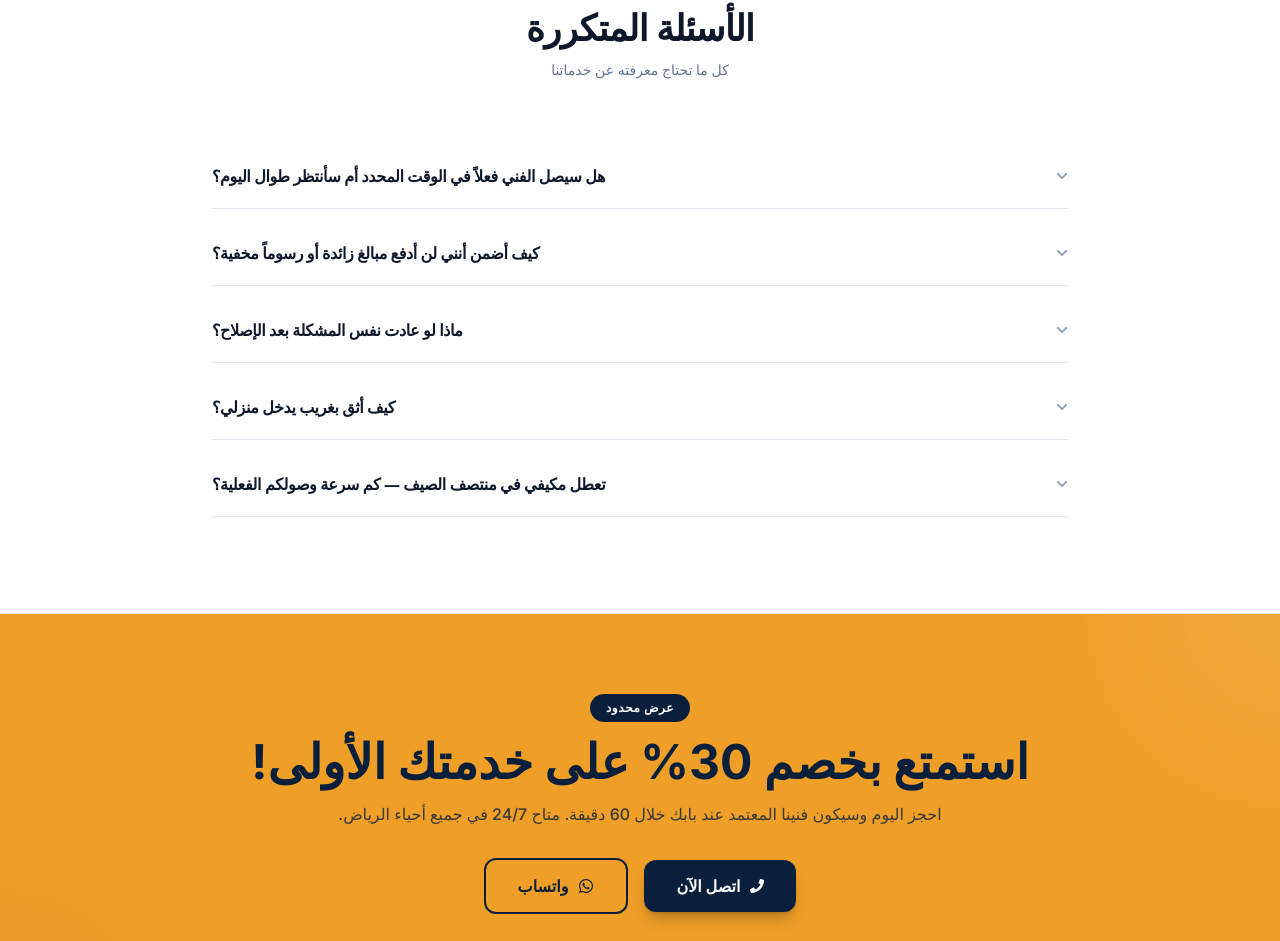
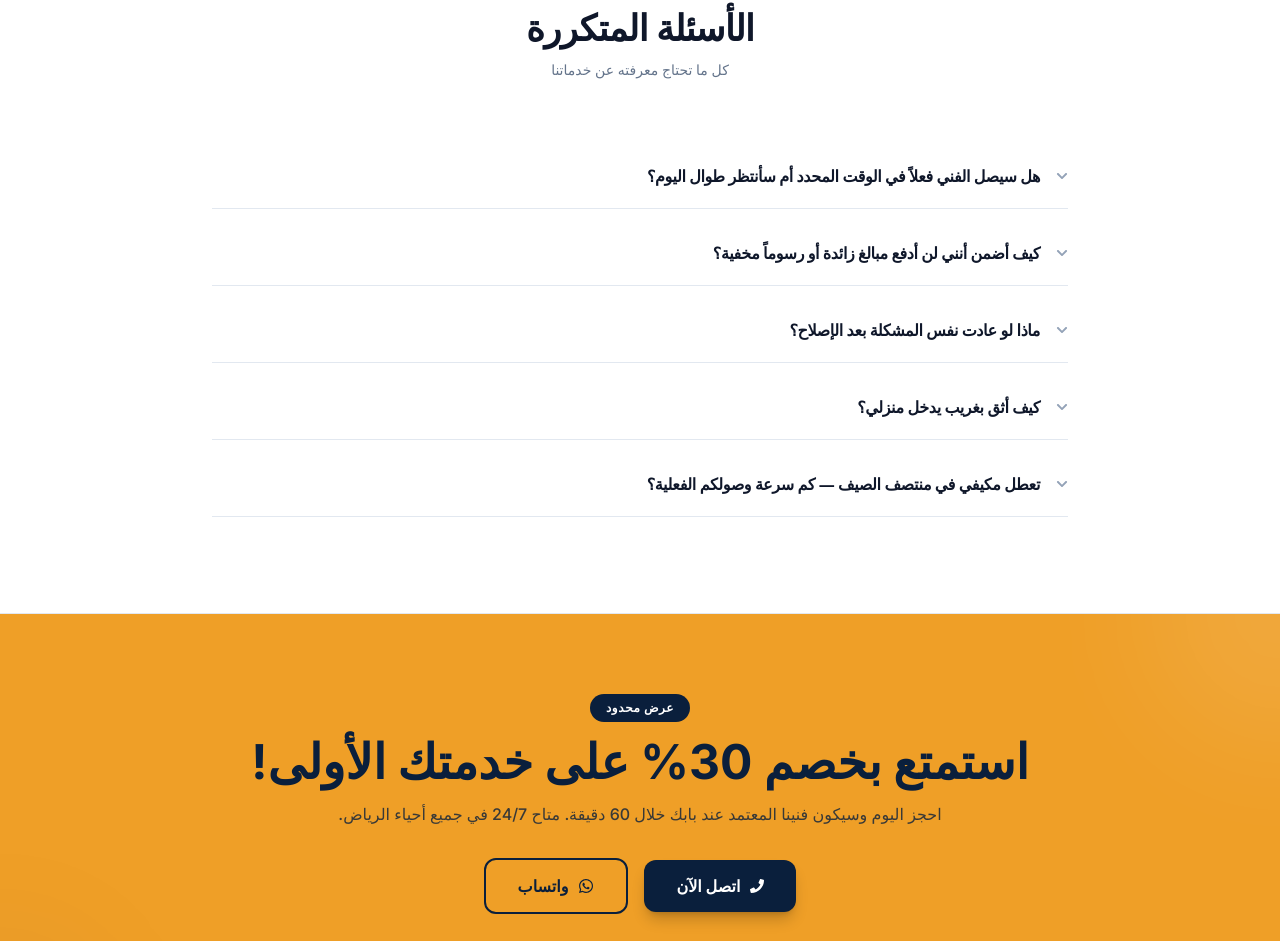
Before and after one commit to sultankhan121jm-cmyk/technical-stars, a React (Vite) app: page / in a window 1280 px wide. Shown: the part 5568-6509 px from the top of the page. Built offline with nearby package versions, Linux system fonts and the light colour scheme.

Commit message:
Text Alignment issue solved

```diff
--- a/src/pages/Home.jsx
+++ b/src/pages/Home.jsx
@@ -410,9 +410,16 @@ const FAQSection = () => {
           <p className="mt-3 text-slate-500 text-sm font-medium">{t("faq.subtitle")}</p>
         </div>
 
-        <div className="space-y-3 font-sans">
+        {/* Explicitly force text-right and rtl formatting if needed */}
+        <div className="space-y-3 font-sans" dir={isRtl ? "rtl" : "auto"}>
           {faqs.slice(0, 5).map((faq, i) => {
             const isOpen = openIndex === i;
+            const questionText = getQ(faq);
+
+            // Safety Check: Detect if the text string contains Arabic characters
+            const hasArabicText = /[\u0600-\u06FF]/.test(questionText);
+            const shouldAlignRight = isRtl || hasArabicText;
+
             return (
               <div
                 key={faq.id}
@@ -420,11 +427,12 @@ const FAQSection = () => {
               >
                 <button
                   onClick={() => setOpenIndex(isOpen ? null : i)}
-                  className={`w-full flex items-center justify-between py-5 text-left gap-4 ${isRtl ? "flex-row-reverse text-right" : "text-left"
+                  className={`w-full flex items-center justify-between py-5 gap-4 ${shouldAlignRight ? "flex-row-reverse text-right" : "text-left"
                     }`}
+                  style={{ textAlign: shouldAlignRight ? 'right' : 'left' }}
                 >
-                  <span className="text-slate-900 text-base font-bold tracking-tight hover:text-blue-700 transition-colors">
-                    {getQ(faq)}
+                  <span className="text-slate-900 text-base font-bold tracking-tight hover:text-blue-700 transition-colors block w-full">
+                    {questionText}
                   </span>
                   <span className={`text-xs flex-shrink-0 transition-transform duration-300 ${isOpen ? "rotate-180 text-blue-700" : "text-slate-400"}`}>
                     <FaChevronDown />
@@ -439,7 +447,10 @@ const FAQSection = () => {
                       exit={{ height: 0, opacity: 0 }}
                       transition={{ duration: 0.2 }}
                     >
-                      <div className={`pb-6 text-slate-600 text-sm leading-relaxed ${isRtl ? "text-right" : "text-left"}`}>
+                      <div
+                        className={`pb-6 text-slate-600 text-sm leading-relaxed`}
+                        style={{ textAlign: shouldAlignRight ? 'right' : 'left' }}
+                      >
                         {getA(faq)}
                       </div>
                     </motion.div>
@@ -454,8 +465,15 @@ const FAQSection = () => {
   );
 };
 
-const Home = () => (
-  <main className="overflow-x-hidden antialiased bg-white selection:bg-blue-700 selection:text-white">
+const Home = () => {
+  const { lang } = useLang();
+  const isRtl = lang === "ar";
+
+  return (
+    <main
+      dir={isRtl ? "rtl" : "ltr"}
+      className="overflow-x-hidden antialiased bg-white selection:bg-blue-700 selection:text-white"
+    >
       <Hero />
       <StatsBar />
       <ServicesSection />
@@ -467,5 +485,6 @@ const Home = () => (
       <CTABanner />
     </main>
   );
+};
 
 export default Home;
```
Lines whose indentation alone changed are shown as unchanged.
